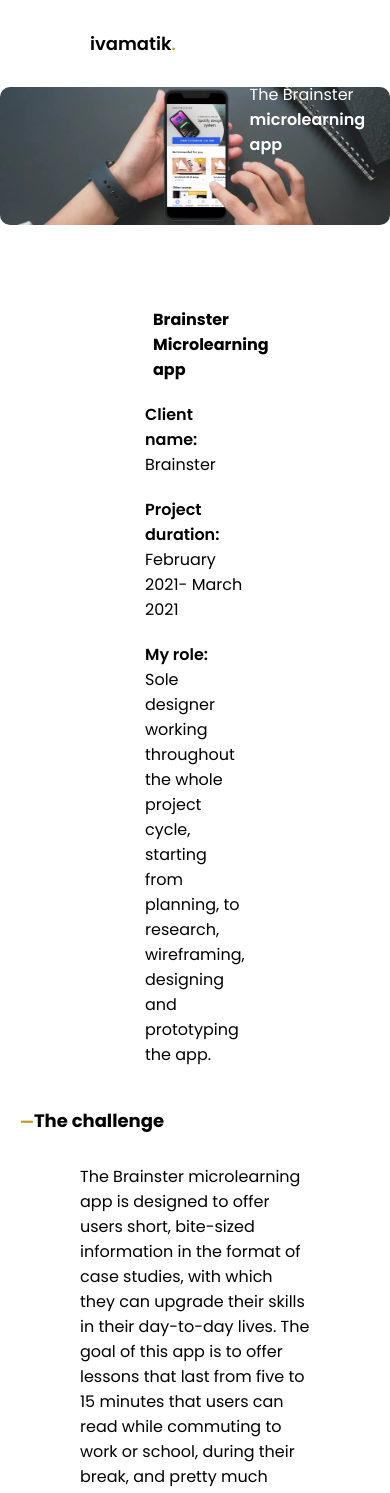
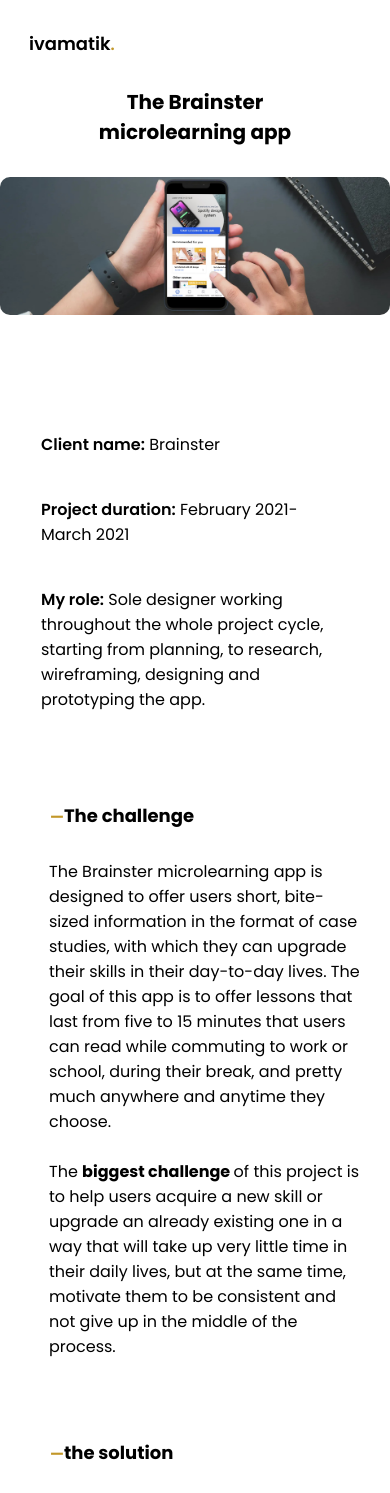
Before and after one commit to ivamatik/portfolio, a plain HTML site: page microlearning.html in a window 390 px wide. Shown: the top 1493 px of the page. Drawn offline with nearby package versions, Linux system fonts and the light colour scheme.

Commit message:
Add files via upload

```diff
--- a/digitalportfolio.css
+++ b/digitalportfolio.css
@@ -51,12 +51,14 @@ scroll-behavior: smooth;
  }
 
  /*project*/
-
+.title-mob{
+    display: none;
+}
  .project{
     margin-bottom: 100px;
  }
 
-h1{
+.web-title{
     font-size: 30px;
     margin-left: 50px
 }
@@ -345,7 +347,9 @@ footer{
     margin: 30px 80px;
 
 }
-
+  .navbar .logo a{
+            margin-left: -61px;
+        }
     .solution .title,
     .challenge .title,
     .outcome .title{
@@ -437,7 +441,7 @@ footer{
 
 }
 
-@media (max-width:500px){
+@media (max-width:560px){
     .solution .title,
     .challenge .title,
     .outcome .title{
@@ -465,14 +469,13 @@ footer{
         text-align: left;
         margin-left: 64%;
     }
-
-    .text-1{
-        font-size: 16px;
+    .title-mob{
+        display: block;
+        margin-bottom: 30px;
+        font-size: 20px;
+        text-align: center;
     }
-
-    .text-1 span{
-     font-size: 16px;
-    }
+    .text-1,
     .text-2{
         display: none;
     }
@@ -552,3 +555,108 @@ footer{
         font-size: 16px;
     }
 }
+
+   @media (max-width:465px){
+    .get-in-touch{
+        display: none;
+    }
+
+    .title-mob{
+        display: block;
+        margin-bottom: 30px;
+        font-size: 20px;
+        text-align: center;
+    }
+    .web-title{
+        display: none;
+    }
+    .general{
+        margin: 10px 30px -40px;
+    }
+    .challenge,
+    .solution,
+    .outcome{
+        margin: 80px 10px 50px 30px;
+    }
+    .candidates,
+    .studenti,
+    .student,
+    .sovet{
+        margin-left: -5%;
+    }
+    footer{
+        margin-top: 50px;
+        padding: 25px;
+    }
+
+    .contact a{
+        margin-top: -16px;
+        padding: 2px 10px;
+        font-size: 16px;
+        margin-right: 30%;
+
+    }
+   }
+
+
+    @media (max-width:400px){
+
+
+        .navbar .logo a{
+            margin-left: -61px;
+        }
+
+        .general{
+            margin: 10px 30px;
+        }
+        .text-1,
+        .text-2{
+           display: none;
+        }
+        .title-mob{
+            display: block;
+            margin-bottom: 30px;
+            font-size: 20px;
+            text-align: center;
+        }
+        .web-title{
+            display: none;
+        }
+        ul{
+            margin: 0 0;
+        }
+
+        li{
+        margin: 20px -9px;
+        }
+
+        .challenge,
+        .solution,
+        .outcome{
+            margin: 80px 10px 50px 30px;
+        }
+
+
+        .candidates,
+        .studenti,
+        .student,
+        .sovet{
+            margin-left: -5%;
+        }
+
+        footer{
+            margin-top: 50px;
+            padding: 25px;
+        }
+
+        .contact a{
+            margin-top: -16px;
+            padding: 2px 10px;
+            font-size: 16px;
+            margin-right: 30%;
+
+        }
+        .get-in-touch{
+            display: none;
+        }
+    }
--- a/microlearning.css
+++ b/microlearning.css
@@ -56,9 +56,12 @@ scroll-behavior: smooth;
  .project{
     margin-bottom: 100px;
  }
-
-h1{
+ .title-mob{
+    display: none;
+}
+.web-title{
     font-size: 30px;
+    margin-bottom: 20px;
 }
 .img .main{
     /*position: absolute;
@@ -91,23 +94,21 @@ h1{
     margin:5px 360px;
 }
 
-h1{
-margin-bottom: 10px;
-}
+
 
 ul{
     list-style-type:none;
-    font-size: 16px;
+    font-size: 18px;
  }
 
  li span{
      font-weight: 600;
-     font-size: 16px;
+
  }
 
  li{
-     margin: 0 15px;
-     padding: 10px 10px;
+     margin: 5px;
+     padding: 10px;
 
  }
 
@@ -178,16 +179,15 @@ margin: 65px 360px;
     margin: 0 360px;
 }
 .survey{
-    width: 50%;
+    width: 90%;
     height: 40%;
-    margin-left: 350px;
+    margin-left: 10%;
     margin-bottom: 100px;
 }
 
 .persona{
-    height: 30%;
-    width: 40%;
-    margin-left: 320px;
+    width: 90%;
+    margin-left: 47px;
     margin-top: 50px;
     margin-bottom: 50px;
 
@@ -206,9 +206,8 @@ margin: 65px 360px;
     margin-bottom: 100px;
 }
 .game-img{
-    height: 50%;
-    width: 60%;
-    margin-left: 160px;
+    width: 69%;
+    margin-left: 93px;
     margin-top: 50px;
 
  }
@@ -440,7 +439,7 @@ footer{
     }
 
 
-      .outcome-project{
+    .outcome-project{
         margin: 30px 80px;
     }
 
@@ -453,10 +452,7 @@ footer{
     }
 
     .intro{
-        margin-top: -150px;
-        margin-bottom: 150px;
-        text-align: left;
-        margin-left: 64%;
+        display: none;
     }
 
     .text-1{
@@ -468,16 +464,23 @@ footer{
     }
 
 
-    h1{
-        margin: 0px 63px;
-        font-size: 16px;
+    .web-title{
+        display: none;
+    }
+
+    .title-mob{
+        display: block;
+        margin-bottom: 30px;
+        font-size: 20px;
+        text-align: center;
     }
     ul{
-    margin: 10px 30px;
-}
+        margin: 10px -77px;
+    }
     .challenge p,
-    .main-goal{
-        margin: 30px 80px;
+    .main-goal,
+    .research{
+        margin: 30px 19px;
     }
 
 
@@ -499,15 +502,17 @@ footer{
     .accessible{
         height: 100%;
         width: 90%;
-        margin-top: 50px;
-        margin-left:9%;
+        margin-top: 0px;
+        margin-left: 2%;
+        margin-bottom: 30px;
     }
 
     .game-img{
         height: 100%;
         width: 90%;
-        margin-top: 50px;
-        margin-left:9%;
+        margin-left: -2%;
+        margin-top: 10px;
+        margin-bottom: 30px;
     }
 
     .get-in-touch{
@@ -522,3 +527,64 @@ footer{
         font-size: 16px;
     }
 }
+
+@media (max-width:400px){
+
+
+    .navbar .logo a{
+        margin-left: -61px;
+    }
+
+    .general{
+        margin: 10px 30px;
+    }
+    .text-1,
+    .text-2{
+       display: none;
+    }
+    .title-mob{
+        display: block;
+        margin-bottom: 30px;
+        font-size: 20px;
+        text-align: center;
+    }
+    .web-title{
+        display: none;
+    }
+    ul{
+        margin: 0 0;
+    }
+
+    li{
+    margin: 20px -9px;
+    }
+
+    .outcome {
+        margin: 30px 6px;
+    }
+
+    .challenge,
+    .solution,
+    .outcome{
+        margin: 80px 10px 50px 30px;
+    }
+    .outcome-project{
+        margin: 80px 10px 50px 30px;
+    }
+
+    footer{
+        margin-top: 50px;
+        padding: 25px;
+    }
+
+    .contact a{
+        margin-top: -16px;
+        padding: 2px 10px;
+        font-size: 16px;
+        margin-right: 30%;
+
+    }
+    .get-in-touch{
+        display: none;
+    }
+}
--- a/microlearning.html
+++ b/microlearning.html
@@ -18,6 +18,7 @@
         </div>
     </nav>
     <!--project-->
+    <h1 class="title-mob">The Brainster microlearning app</h1>
     <section class="project">
         <div class="img">
             <img src="img/main-mockup.jpg" alt="" class="main">
@@ -31,7 +32,7 @@
     <section class="general">
         <div class="content">
             <div class="text">
-                <h1> Brainster Microlearning app</h1>
+                <h1 class="web-title"> Brainster Microlearning app</h1>
                 <ul>
                     <li class="name"> <span> Client name:</span> Brainster</li>
                     <li class="duration"> <span> Project duration:</span> February 2021- March 2021</li>
@@ -145,8 +146,9 @@
                         missing out". The users will also be able to see their progress in the courses they are
                         learning,
                         which can also help and increase motivation.
+                    </p>
 
-                        <img class="game-img" src="img/profiles.png" alt="">
+                    <img class="game-img" src="img/profiles.png" alt="">
 
                     <p class="ui">
                         <strong>User interface: </strong> <br>
```
Also changed, not shown: digitalportfolio.html (+2 -1 lines), index.html (+2 -0 lines), main.css (+44 -4 lines), img/accesible.png, img/persona.png, img/profiles.png.
